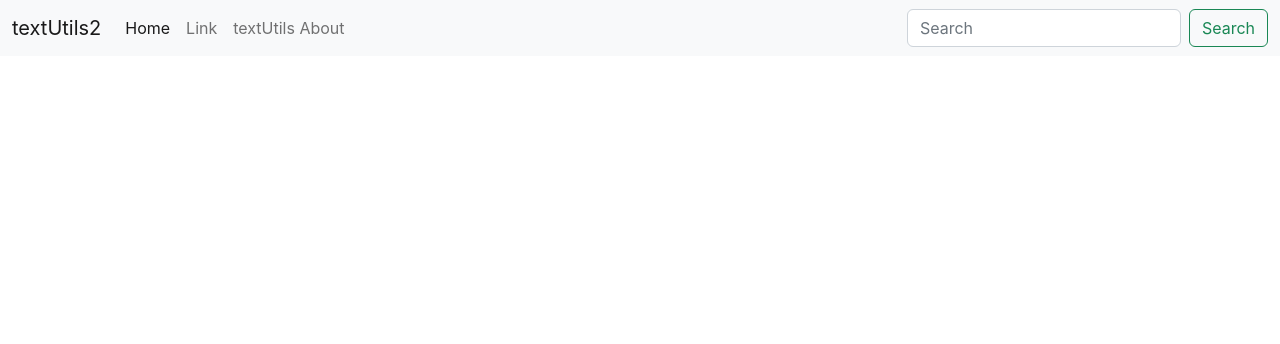
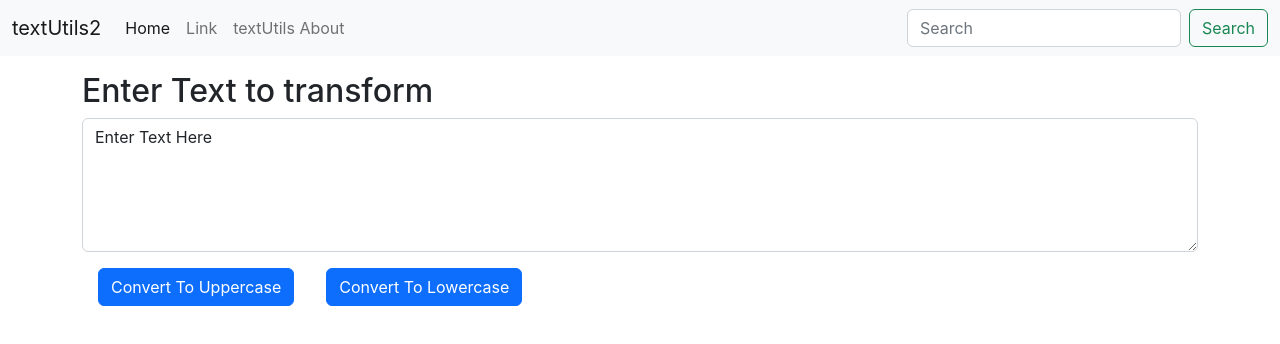
Before and after one commit to ChakrabortyK/React-TextUtils, a React (Create React App) app: page / in a window 1280 px wide. Shown: the top 344 px of the page. Built offline with nearby package versions, Linux system fonts and the light colour scheme.

Commit message:
Video 7 end States

```diff
--- a/src/App.js
+++ b/src/App.js
@@ -1,11 +1,15 @@
 // import logo from "./logo.svg";
 import "./App.css";
 import Navbar from "./components/Navbar";
+import TextForm from "./components/TextForm";
 
 function App() {
   return (
     <>
       <Navbar title="textUtils2" about="textUtils About" />
+      <div className="container my-3">
+        <TextForm heading="Enter Text to transform" />
+      </div>
     </>
   );
 }
--- /dev/null
+++ b/src/components/TextForm.jsx
@@ -0,0 +1,25 @@
+import React, { useState } from 'react'
+
+export default function TextForm(props) {
+    const [first, setFirst] = useState("Enter Text Here");
+
+    const handleUpClick = () => {
+        // console.log(first);
+        setFirst(first.toUpperCase());
+    }
+
+    const handleOnchange = (event) => {
+        // console.log("onChange");
+        setFirst(event.target.value);
+    }
+    return (
+        <>
+            <h2>{props.heading}</h2>
+            <div className="mb-3">
+                <textarea className="form-control" id="mytextbox" rows="5" value={first} onChange={handleOnchange}></textarea>
+            </div>
+            <button className="btn btn-primary mx-3" onClick={handleUpClick}>Convert To Uppercase</button>
+            <button className="btn btn-primary mx-3">Convert To Lowercase</button>
+        </>
+    )
+}
```
Also changed, not shown: src/components/Navbar.jsx (renamed from src/components/Navbar.js).
